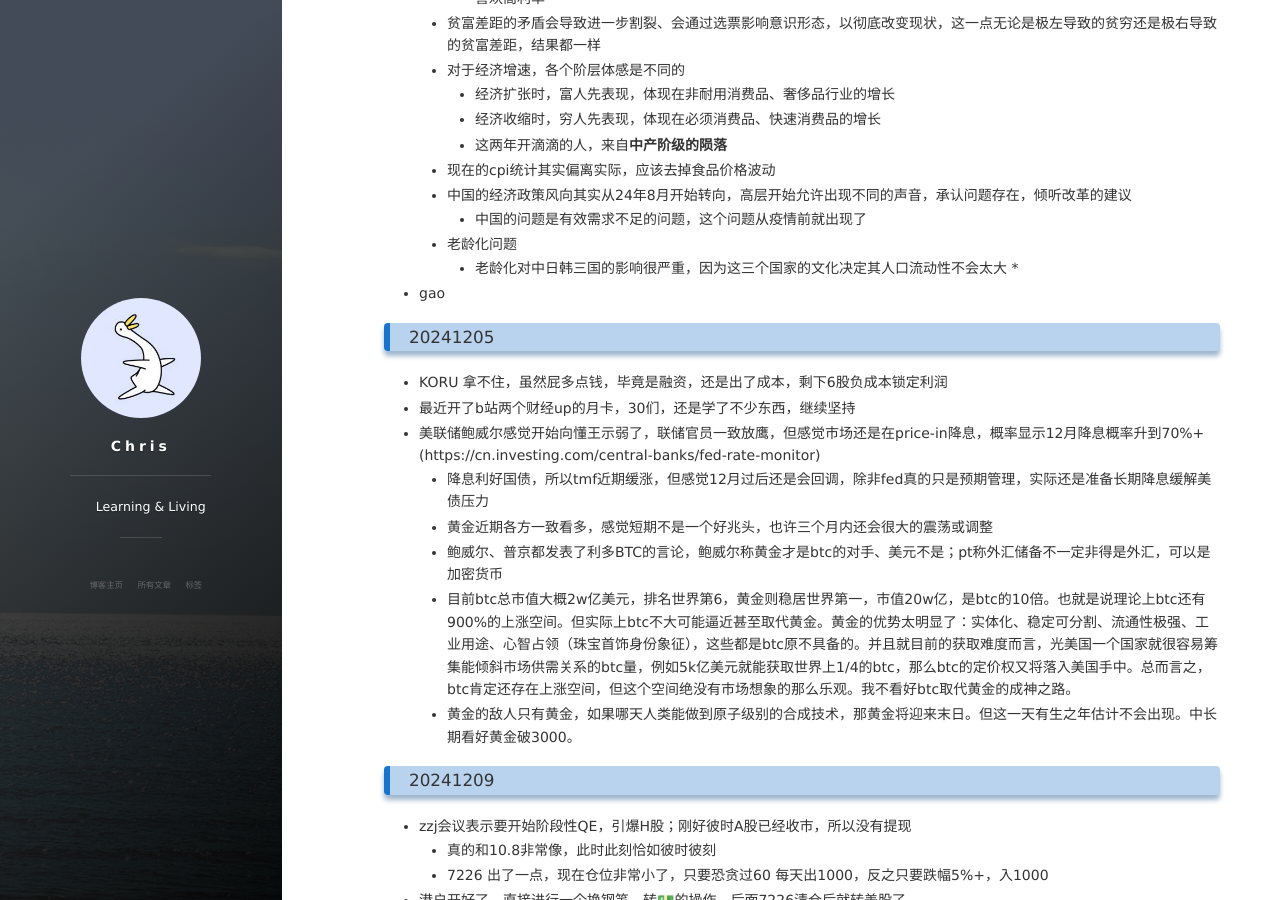
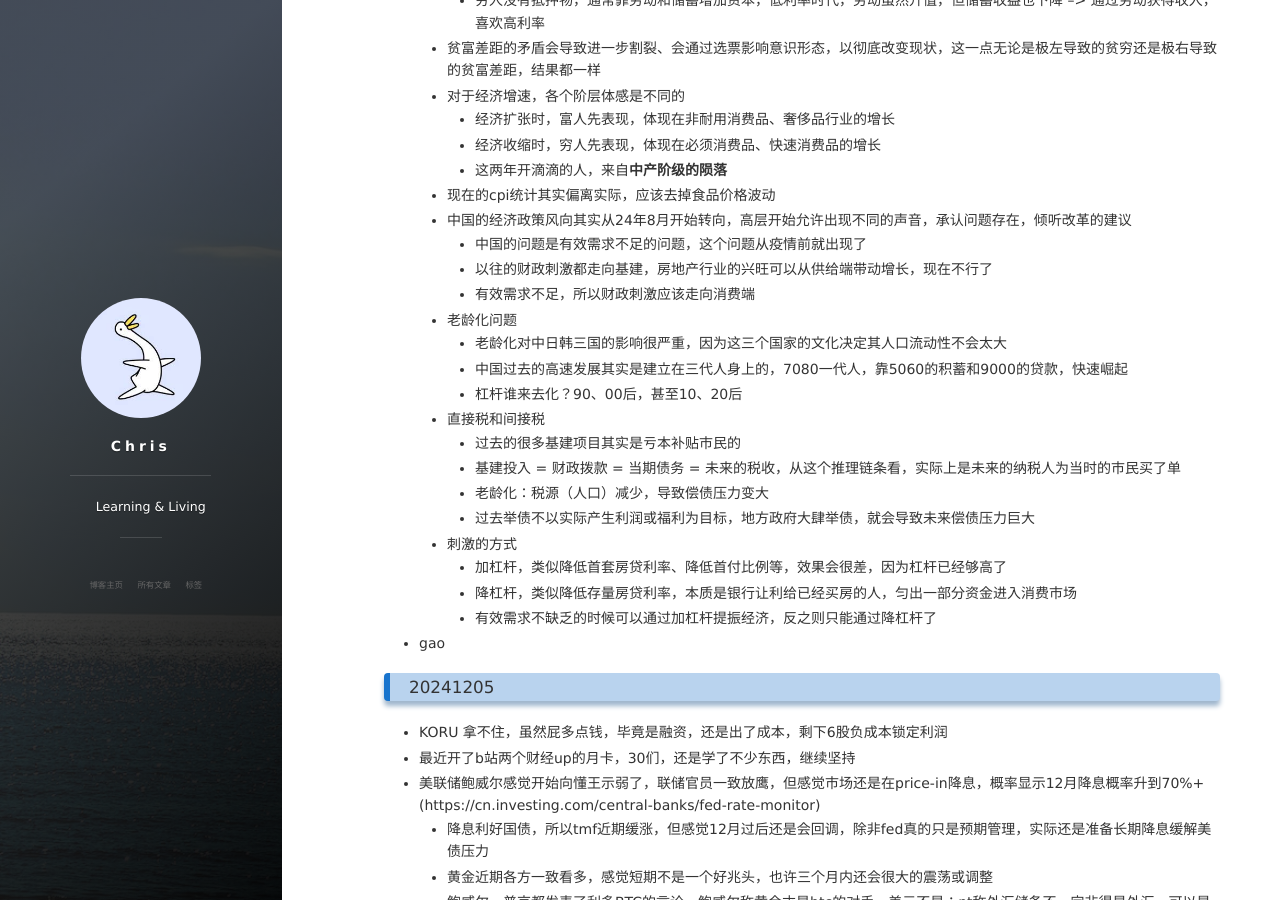
Before and after one commit to CHRisXman/CHRisXman.github.io, a Jekyll site: the page built from _posts/2024-12-04-essay-202412-finance-news.md, in a window 1280 px wide and 900 px high, scrolled down 814 px. Built offline with Jekyll 4.4.1, drawn with Linux system fonts in a browser that asks for light colours; nearby versions of some CDN libraries; some of the changed text lies outside the part shown.

Commit message:
update post

```diff
--- a/_posts/2024-12-04-essay-202412-finance-news.md
+++ b/_posts/2024-12-04-essay-202412-finance-news.md
@@ -34,9 +34,21 @@ category: 财经
     - 现在的cpi统计其实偏离实际，应该去掉食品价格波动
     - 中国的经济政策风向其实从24年8月开始转向，高层开始允许出现不同的声音，承认问题存在，倾听改革的建议
         * 中国的问题是有效需求不足的问题，这个问题从疫情前就出现了
+        * 以往的财政刺激都走向基建，房地产行业的兴旺可以从供给端带动增长，现在不行了
+        * 有效需求不足，所以财政刺激应该走向消费端
     - 老龄化问题
         * 老龄化对中日韩三国的影响很严重，因为这三个国家的文化决定其人口流动性不会太大
-        *
+        * 中国过去的高速发展其实是建立在三代人身上的，7080一代人，靠5060的积蓄和9000的贷款，快速崛起
+        * 杠杆谁来去化？90、00后，甚至10、20后
+    - 直接税和间接税
+        * 过去的很多基建项目其实是亏本补贴市民的
+        * 基建投入 = 财政拨款 = 当期债务 = 未来的税收，从这个推理链条看，实际上是未来的纳税人为当时的市民买了单
+        * 老龄化：税源（人口）减少，导致偿债压力变大
+        * 过去举债不以实际产生利润或福利为目标，地方政府大肆举债，就会导致未来偿债压力巨大
+    - 刺激的方式
+        * 加杠杆，类似降低首套房贷利率、降低首付比例等，效果会很差，因为杠杆已经够高了
+        * 降杠杆，类似降低存量房贷利率，本质是银行让利给已经买房的人，匀出一部分资金进入消费市场
+        * 有效需求不缺乏的时候可以通过加杠杆提振经济，反之则只能通过降杠杆了
 + gao
 
 
@@ -79,5 +91,16 @@ category: 财经
     - 这一整套流程称为carry trade，套利交易
     - 风险是汇率的波动、标的的波动
     - 适用场景： 经济总体增长、低波动环境
+
+
+### 20241211
++ 金现再次突破2700，沪金也来到630，可惜之前自由筹码走了一部分，不过问题不大，小亏
+    - 再次明确黄金纪律： 到30g前不卖
+    - 逢日内大跌1%或低于610买入1注
+    - 30g之外的部分，每次大涨1%卖出1注
++ kt策略需要调整下，还是以固定金额买入比较好，而不是仓位比例。如果后期盈利滚雪球起来，很多容易连续多天就买到水位线了。
+    - 当然，现在资金量还很小，问题不大，先用比例来减少手续费损耗
+    - Ashare可以固定金额，目前在初始化的时候填写
+
 + 怎么理解期权iv值
 + 什么是Hedge Fund
```
